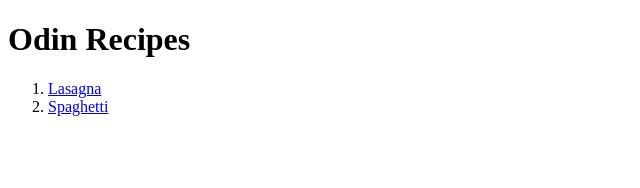
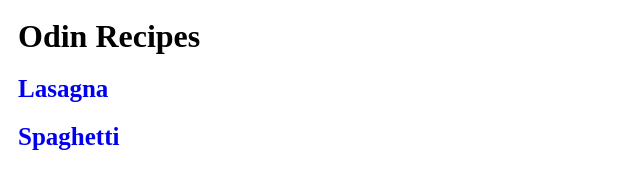
Before and after one commit to wycliffe254/odin-recipes, a plain HTML site: page index.html in a window 1280 px wide. Shown: the whole page, without its empty margins (0-640 px from the left). Drawn offline with Linux system fonts and the light colour scheme.

Commit message:
added some new files . added some styling using css.

```diff
--- a/index.html
+++ b/index.html
@@ -5,12 +5,19 @@
     <meta name="viewport" content="width=device-width, initial-scale=1.0">
     <title>OdinRecipes</title>
     <link rel="icon" type="image/x-icon" href="../odin-recipes/images/favicon3.ico">
+    <link rel="stylesheet" href="style.css">
 </head>
 <body>
-    <h1>Odin Recipes</h1>
-    <ol>
-        <li><a href="recipes/lasagna.html">Lasagna</a></li>
-        <li><a href="recipes/spaghetti.html">Spaghetti</a></li>
-    </ol>
+    <div>
+        <h1>Odin Recipes</h1>
+    </div>
+    <div>
+        <nav class="navbar">
+            <ol>
+                <li class="list-item"><a href="recipes/lasagna.html">Lasagna</a></li>
+                <li class="list-item"><a href="recipes/spaghetti.html">Spaghetti</a></li>
+            </ol>
+        </nav>
+     </div>
 </body>
 </html>
--- /dev/null
+++ b/recipes/recipes.css
@@ -0,0 +1,6 @@
+section{
+    background-color: #f2f2f2;
+}
+ul{
+    list-style-type: circle;
+}
--- /dev/null
+++ b/style.css
@@ -0,0 +1,33 @@
+h1{
+    margin: 0;
+    padding: 10px;
+ }
+
+.navbar{
+    padding: 0;
+    margin: 0;
+    left: 0;
+    top: 0;
+    width: 100%;
+}
+
+.navbar ol{
+    list-style-type: none;
+    margin: 0;
+    padding: 0;
+}
+.navbar li{
+   display: block;
+   padding: 10px;
+   font-size: 25px;
+   font-weight: 600;
+
+}
+.navbar li a{
+    text-decoration: none;
+
+}
+.navbar li a:hover{
+    background-color: #fff;
+    color:black;
+}
```
Also changed, not shown: recipes/lasagna.html (+6 -3 lines), recipes/spaghetti.html (+3 -0 lines).
